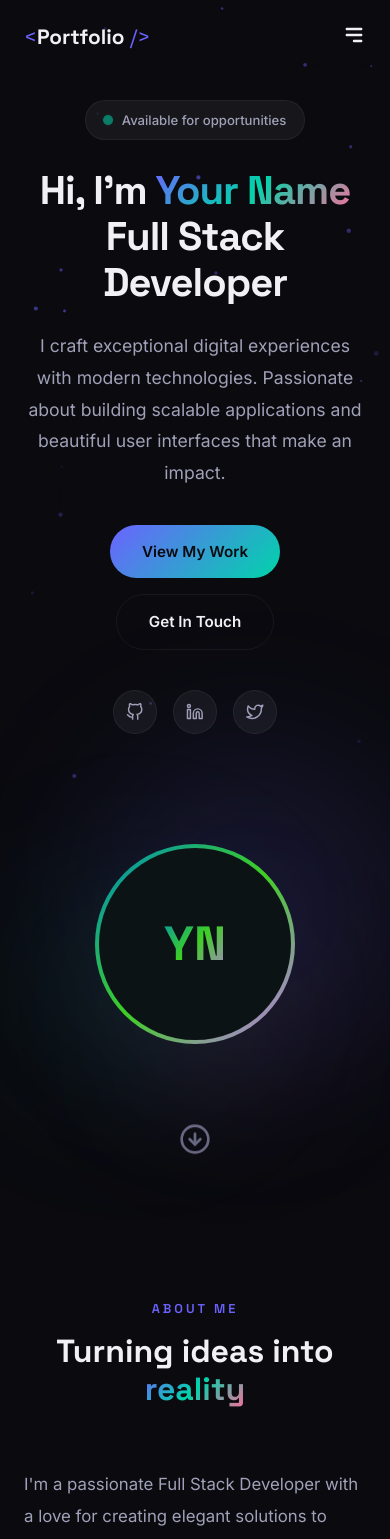
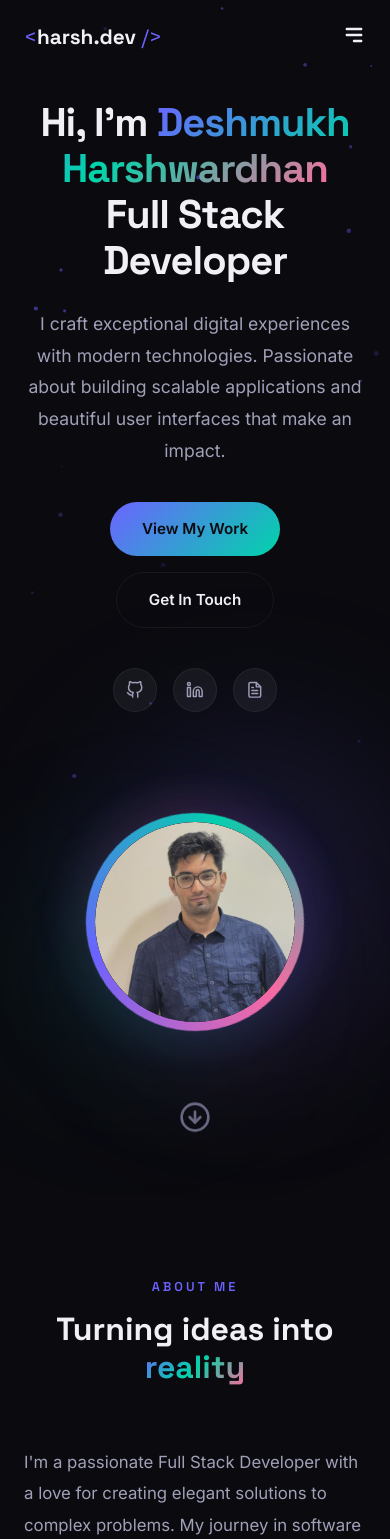
Before and after one commit to Harshwardhan-Deshmukh03/test_portfolio, a React (Vite) app: page / in a window 390 px wide. Shown: the top 1539 px of the page. Built offline with nearby package versions, Linux system fonts and the light colour scheme.

Commit message:
resume & pic fix

```diff
--- a/index.html
+++ b/index.html
@@ -4,10 +4,10 @@
     <meta charset="UTF-8" />
     <link rel="icon" type="image/svg+xml" href="/favicon.svg" />
     <meta name="viewport" content="width=device-width, initial-scale=1.0" />
-    <meta name="description" content="Portfolio of a Full Stack Developer — showcasing projects, skills, and experience in modern web development." />
+    <meta name="description" content="Portfolio of Harshwardhan Deshmukh — Full Stack Developer showcasing projects, skills, and experience in modern web development." />
     <meta name="theme-color" content="#0a0a0f" />
-    <meta name="author" content="Your Name" />
-    <title>Your Name | Full Stack Developer Portfolio</title>
+    <meta name="author" content="Harshwardhan Deshmukh" />
+    <title>Deshmukh Harshwardhan</title>
   </head>
   <body>
     <div id="root"></div>
--- a/src/components/Contact/Contact.css
+++ b/src/components/Contact/Contact.css
@@ -89,6 +89,7 @@ a.contact__info-value:hover {
   color: var(--text-secondary);
   font-size: 1.1rem;
   transition: var(--transition-fast);
+  cursor: pointer;
 }
 
 .contact__social-link:hover {
--- a/src/components/Contact/Contact.jsx
+++ b/src/components/Contact/Contact.jsx
@@ -1,18 +1,13 @@
 import { useState } from 'react';
 import { motion } from 'framer-motion';
-import { FiMail, FiMapPin, FiPhone, FiSend, FiGithub, FiLinkedin, FiTwitter } from 'react-icons/fi';
+import { FiMail, FiMapPin, FiPhone, FiSend, FiGithub, FiLinkedin, FiFileText } from 'react-icons/fi';
+import ResumeModal from '../ResumeModal/ResumeModal';
 import './Contact.css';
 
 const contactInfo = [
-  { icon: <FiMail />, label: 'Email', value: 'hello@yourname.com', href: 'mailto:hello@yourname.com' },
-  { icon: <FiMapPin />, label: 'Location', value: 'San Francisco, CA', href: null },
-  { icon: <FiPhone />, label: 'Phone', value: '+1 (555) 123-4567', href: 'tel:+15551234567' },
-];
-
-const socialLinks = [
-  { icon: <FiGithub />, href: 'https://github.com', label: 'GitHub' },
-  { icon: <FiLinkedin />, href: 'https://linkedin.com', label: 'LinkedIn' },
-  { icon: <FiTwitter />, href: 'https://twitter.com', label: 'Twitter' },
+  { icon: <FiMail />, label: 'Email', value: 'harshwardhanrdd@gmail.com', href: 'mailto:harshwardhanrdd@gmail.com' },
+  { icon: <FiMapPin />, label: 'Location', value: 'Bengaluru, KA, IND', href: null },
+  { icon: <FiPhone />, label: 'Phone', value: '+(91) 7387058440', href: 'tel:+917387058440' },
 ];
 
 const Contact = () => {
@@ -23,6 +18,7 @@ const Contact = () => {
     message: '',
   });
   const [submitted, setSubmitted] = useState(false);
+  const [resumeOpen, setResumeOpen] = useState(false);
 
   const handleChange = (e) => {
     setFormData({ ...formData, [e.target.name]: e.target.value });
@@ -94,18 +90,19 @@ const Contact = () => {
             </div>
 
             <div className="contact__socials">
-              {socialLinks.map((social, i) => (
-                <a
-                  key={i}
-                  href={social.href}
-                  target="_blank"
-                  rel="noreferrer"
-                  className="contact__social-link"
-                  aria-label={social.label}
-                >
-                  {social.icon}
-                </a>
-              ))}
+              <a href="https://github.com" target="_blank" rel="noreferrer" className="contact__social-link" aria-label="GitHub">
+                <FiGithub />
+              </a>
+              <a href="https://linkedin.com" target="_blank" rel="noreferrer" className="contact__social-link" aria-label="LinkedIn">
+                <FiLinkedin />
+              </a>
+              <button
+                className="contact__social-link"
+                onClick={() => setResumeOpen(true)}
+                aria-label="Resume"
+              >
+                <FiFileText />
+              </button>
             </div>
           </motion.div>
 
@@ -184,6 +181,8 @@ const Contact = () => {
           </motion.form>
         </div>
       </div>
+
+      <ResumeModal isOpen={resumeOpen} onClose={() => setResumeOpen(false)} />
     </section>
   );
 };
--- a/src/components/Footer/Footer.css
+++ b/src/components/Footer/Footer.css
@@ -65,6 +65,7 @@
   color: var(--text-secondary);
   font-size: 1rem;
   transition: var(--transition-fast);
+  cursor: pointer;
 }
 
 .footer__social-link:hover {
@@ -82,10 +83,8 @@
 
 .footer__bottom {
   display: flex;
-  justify-content: space-between;
+  justify-content: center;
   align-items: center;
-  flex-wrap: wrap;
-  gap: 12px;
 }
 
 .footer__copyright {
@@ -93,24 +92,7 @@
   color: var(--text-muted);
 }
 
-.footer__built {
-  display: flex;
-  align-items: center;
-  gap: 6px;
-  font-size: 0.82rem;
-  color: var(--text-muted);
-}
 
-.footer__heart {
-  color: var(--accent-tertiary);
-  font-size: 0.9rem;
-  animation: heartbeat 1.5s ease-in-out infinite;
-}
-
-@keyframes heartbeat {
-  0%, 100% { transform: scale(1); }
-  50% { transform: scale(1.2); }
-}
 
 @media (max-width: 768px) {
   .footer__top {
--- a/src/components/Footer/Footer.jsx
+++ b/src/components/Footer/Footer.jsx
@@ -1,5 +1,7 @@
+import { useState } from 'react';
 import { Link } from 'react-scroll';
-import { FiGithub, FiLinkedin, FiTwitter, FiHeart } from 'react-icons/fi';
+import { FiGithub, FiLinkedin, FiFileText } from 'react-icons/fi';
+import ResumeModal from '../ResumeModal/ResumeModal';
 import './Footer.css';
 
 const footerLinks = [
@@ -11,14 +13,9 @@ const footerLinks = [
   { to: 'contact', label: 'Contact' },
 ];
 
-const socialLinks = [
-  { icon: <FiGithub />, href: 'https://github.com', label: 'GitHub' },
-  { icon: <FiLinkedin />, href: 'https://linkedin.com', label: 'LinkedIn' },
-  { icon: <FiTwitter />, href: 'https://twitter.com', label: 'Twitter' },
-];
-
 const Footer = () => {
   const currentYear = new Date().getFullYear();
+  const [resumeOpen, setResumeOpen] = useState(false);
 
   return (
     <footer className="footer">
@@ -26,7 +23,7 @@ const Footer = () => {
         <div className="footer__top">
           <Link to="home" smooth duration={600} className="footer__logo">
             <span className="footer__logo-bracket">&lt;</span>
-            Portfolio
+            harsh.dev
             <span className="footer__logo-bracket"> /&gt;</span>
           </Link>
 
@@ -46,18 +43,19 @@ const Footer = () => {
           </nav>
 
           <div className="footer__socials">
-            {socialLinks.map((social, i) => (
-              <a
-                key={i}
-                href={social.href}
-                target="_blank"
-                rel="noreferrer"
-                className="footer__social-link"
-                aria-label={social.label}
-              >
-                {social.icon}
-              </a>
-            ))}
+            <a href="https://github.com" target="_blank" rel="noreferrer" className="footer__social-link" aria-label="GitHub">
+              <FiGithub />
+            </a>
+            <a href="https://linkedin.com" target="_blank" rel="noreferrer" className="footer__social-link" aria-label="LinkedIn">
+              <FiLinkedin />
+            </a>
+            <button
+              className="footer__social-link"
+              onClick={() => setResumeOpen(true)}
+              aria-label="Resume"
+            >
+              <FiFileText />
+            </button>
           </div>
         </div>
 
@@ -65,13 +63,12 @@ const Footer = () => {
 
         <div className="footer__bottom">
           <p className="footer__copyright">
-            &copy; {currentYear} Your Name. All rights reserved.
-          </p>
-          <p className="footer__built">
-            Built with <FiHeart className="footer__heart" /> using React
+            &copy; {currentYear} Harshwardhan Deshmukh.
           </p>
         </div>
       </div>
+
+      <ResumeModal isOpen={resumeOpen} onClose={() => setResumeOpen(false)} />
     </footer>
   );
 };
--- a/src/components/Hero/Hero.css
+++ b/src/components/Hero/Hero.css
@@ -11,33 +11,6 @@
   grid-template-columns: 1.2fr 0.8fr;
   align-items: center;
   gap: 60px;
-}
-
-.hero__badge {
-  display: inline-flex;
-  align-items: center;
-  gap: 10px;
-  padding: 8px 18px;
-  background: var(--bg-glass);
-  border: 1px solid var(--border-subtle);
-  border-radius: 50px;
-  font-size: 0.82rem;
-  font-weight: 500;
-  color: var(--text-secondary);
-  margin-bottom: 28px;
-}
-
-.hero__badge-dot {
-  width: 8px;
-  height: 8px;
-  border-radius: 50%;
-  background: var(--accent-secondary);
-  animation: pulse-dot 2s ease-in-out infinite;
-}
-
-@keyframes pulse-dot {
-  0%, 100% { opacity: 1; transform: scale(1); }
-  50% { opacity: 0.5; transform: scale(1.3); }
 }
 
 .hero__title {
@@ -112,6 +85,7 @@
   font-size: 1.1rem;
   color: var(--text-secondary);
   transition: var(--transition-fast);
+  cursor: pointer;
 }
 
 .hero__social-link:hover {
@@ -121,7 +95,7 @@
   transform: translateY(-3px);
 }
 
-/* Visual / Avatar side */
+/* ── Profile Picture with cool transitions ── */
 .hero__visual {
   position: relative;
   display: flex;
@@ -131,44 +105,109 @@
 }
 
 .hero__avatar-ring {
-  width: 280px;
-  height: 280px;
+  width: 290px;
+  height: 290px;
   border-radius: 50%;
-  background: var(--gradient-hero);
-  padding: 4px;
-  display: flex;
-  align-items: center;
-  justify-content: center;
   position: relative;
   z-index: 2;
-  animation: rotate-ring 8s linear infinite;
-}
-
-@keyframes rotate-ring {
-  0% { filter: hue-rotate(0deg); }
-  100% { filter: hue-rotate(360deg); }
-}
-
-.hero__avatar {
-  width: 100%;
-  height: 100%;
-  border-radius: 50%;
-  background: var(--bg-secondary);
   display: flex;
   align-items: center;
   justify-content: center;
 }
 
-.hero__avatar-text {
-  font-family: var(--font-display);
-  font-size: 4rem;
-  font-weight: 800;
-  background: var(--gradient-hero);
-  -webkit-background-clip: text;
-  -webkit-text-fill-color: transparent;
-  background-clip: text;
+/* Spinning gradient border ring */
+.hero__avatar-ring::before {
+  content: '';
+  position: absolute;
+  inset: -4px;
+  border-radius: 50%;
+  background: conic-gradient(
+    from 0deg,
+    #6c63ff,
+    #00d4aa,
+    #ff6b9d,
+    #6c63ff
+  );
+  animation: spin-ring 4s linear infinite;
+  z-index: -1;
 }
 
+/* Outer glow pulse */
+.hero__avatar-ring::after {
+  content: '';
+  position: absolute;
+  inset: -16px;
+  border-radius: 50%;
+  background: conic-gradient(
+    from 0deg,
+    rgba(108, 99, 255, 0.2),
+    rgba(0, 212, 170, 0.15),
+    rgba(255, 107, 157, 0.2),
+    rgba(108, 99, 255, 0.2)
+  );
+  animation: spin-ring 4s linear infinite reverse;
+  filter: blur(20px);
+  z-index: -2;
+  opacity: 0.6;
+}
+
+@keyframes spin-ring {
+  0% { transform: rotate(0deg); }
+  100% { transform: rotate(360deg); }
+}
+
+/* Floating glow behind the avatar */
+.hero__avatar-glow {
+  position: absolute;
+  width: 300px;
+  height: 300px;
+  border-radius: 50%;
+  background: radial-gradient(
+    circle,
+    rgba(108, 99, 255, 0.2) 0%,
+    transparent 70%
+  );
+  animation: pulse-glow 3s ease-in-out infinite;
+  z-index: -1;
+}
+
+@keyframes pulse-glow {
+  0%, 100% { transform: scale(1); opacity: 0.5; }
+  50% { transform: scale(1.15); opacity: 0.8; }
+}
+
+.hero__avatar {
+  width: 280px;
+  height: 280px;
+  border-radius: 50%;
+  overflow: hidden;
+  background: var(--bg-secondary);
+  display: flex;
+  align-items: center;
+  justify-content: center;
+  position: relative;
+  transition: transform 0.5s cubic-bezier(0.25, 0.46, 0.45, 0.94);
+}
+
+.hero__avatar:hover {
+  transform: scale(1.05);
+}
+
+.hero__avatar-img {
+  width: 100%;
+  height: 100%;
+  object-fit: cover;
+  border-radius: 50%;
+  transition: transform 0.5s cubic-bezier(0.25, 0.46, 0.45, 0.94),
+              filter 0.5s ease;
+}
+
+.hero__avatar:hover .hero__avatar-img {
+  transform: scale(1.08);
+  filter: brightness(1.1);
+}
+
+/* Orbs */
 .hero__orb {
   position: absolute;
   border-radius: 50%;
@@ -253,11 +292,12 @@
   }
 
   .hero__avatar-ring {
+    width: 210px;
+    height: 210px;
+  }
+
+  .hero__avatar {
     width: 200px;
     height: 200px;
   }
-
-  .hero__avatar-text {
-    font-size: 3rem;
-  }
 }
--- a/src/components/Hero/Hero.jsx
+++ b/src/components/Hero/Hero.jsx
@@ -1,30 +1,25 @@
+import { useState } from 'react';
 import { motion } from 'framer-motion';
-import { FiGithub, FiLinkedin, FiTwitter, FiArrowDownCircle } from 'react-icons/fi';
+import { FiGithub, FiLinkedin, FiFileText, FiArrowDownCircle } from 'react-icons/fi';
 import { Link } from 'react-scroll';
+import profilePic from '../../assets/profile.jpg';
+import ResumeModal from '../ResumeModal/ResumeModal';
 import './Hero.css';
 
 const Hero = () => {
+  const [resumeOpen, setResumeOpen] = useState(false);
+
   return (
     <section className="hero section" id="home">
       <div className="hero__container container">
         <div className="hero__content">
-          <motion.div
-            className="hero__badge"
-            initial={{ opacity: 0, y: 20 }}
-            animate={{ opacity: 1, y: 0 }}
-            transition={{ duration: 0.6, delay: 0.2 }}
-          >
-            <span className="hero__badge-dot" />
-            Available for opportunities
-          </motion.div>
-
           <motion.h1
             className="hero__title"
             initial={{ opacity: 0, y: 30 }}
             animate={{ opacity: 1, y: 0 }}
             transition={{ duration: 0.7, delay: 0.3 }}
           >
-            Hi, I&apos;m <span className="gradient-text">Your Name</span>
+            Hi, I&apos;m <span className="gradient-text">Deshmukh Harshwardhan</span>
             <br />
             Full Stack Developer
           </motion.h1>
@@ -66,9 +61,13 @@ const Hero = () => {
             <a href="https://linkedin.com" target="_blank" rel="noreferrer" className="hero__social-link" aria-label="LinkedIn">
               <FiLinkedin />
             </a>
-            <a href="https://twitter.com" target="_blank" rel="noreferrer" className="hero__social-link" aria-label="Twitter">
-              <FiTwitter />
-            </a>
+            <button
+              className="hero__social-link"
+              onClick={() => setResumeOpen(true)}
+              aria-label="Resume"
+            >
+              <FiFileText />
+            </button>
           </motion.div>
         </div>
 
@@ -82,8 +81,9 @@ const Hero = () => {
           <div className="hero__orb hero__orb--2" />
           <div className="hero__orb hero__orb--3" />
           <div className="hero__avatar-ring">
+            <div className="hero__avatar-glow" />
             <div className="hero__avatar">
-              <span className="hero__avatar-text">YN</span>
+              <img src={profilePic} alt="Harshwardhan Deshmukh" className="hero__avatar-img" />
             </div>
           </div>
         </motion.div>
@@ -99,6 +99,8 @@ const Hero = () => {
           <FiArrowDownCircle className="hero__scroll-icon" />
         </Link>
       </motion.div>
+
+      <ResumeModal isOpen={resumeOpen} onClose={() => setResumeOpen(false)} />
     </section>
   );
 };
--- a/src/components/Navbar/Navbar.jsx
+++ b/src/components/Navbar/Navbar.jsx
@@ -34,7 +34,7 @@ const Navbar = () => {
       <div className="navbar__container container">
         <Link to="home" smooth duration={600} className="navbar__logo">
           <span className="navbar__logo-bracket">&lt;</span>
-          Portfolio
+          harsh.dev
           <span className="navbar__logo-bracket"> /&gt;</span>
         </Link>
 
--- /dev/null
+++ b/src/components/ResumeModal/ResumeModal.css
@@ -0,0 +1,159 @@
+.resume-modal__overlay {
+  position: fixed;
+  top: 0;
+  left: 0;
+  right: 0;
+  bottom: 0;
+  background: rgba(0, 0, 0, 0.7);
+  backdrop-filter: blur(8px);
+  -webkit-backdrop-filter: blur(8px);
+  display: flex;
+  align-items: center;
+  justify-content: center;
+  z-index: 9999;
+  padding: 24px;
+}
+
+.resume-modal__content {
+  position: relative;
+  width: 100%;
+  max-width: 700px;
+  max-height: 90vh;
+  padding: 36px;
+  display: flex;
+  flex-direction: column;
+  gap: 24px;
+  background: var(--bg-secondary) !important;
+  border: 1px solid var(--border-accent) !important;
+  box-shadow: 0 20px 60px rgba(108, 99, 255, 0.2);
+}
+
+.resume-modal__content:hover {
+  transform: none !important;
+}
+
+.resume-modal__close {
+  position: absolute;
+  top: 16px;
+  right: 16px;
+  width: 36px;
+  height: 36px;
+  display: flex;
+  align-items: center;
+  justify-content: center;
+  border-radius: 50%;
+  background: var(--bg-glass);
+  border: 1px solid var(--border-subtle);
+  color: var(--text-secondary);
+  font-size: 1.1rem;
+  cursor: pointer;
+  transition: var(--transition-fast);
+}
+
+.resume-modal__close:hover {
+  color: var(--accent-tertiary);
+  border-color: var(--accent-tertiary);
+  background: rgba(255, 107, 157, 0.1);
+}
+
+.resume-modal__header {
+  text-align: center;
+}
+
+.resume-modal__icon-wrap {
+  width: 56px;
+  height: 56px;
+  margin: 0 auto 14px;
+  display: flex;
+  align-items: center;
+  justify-content: center;
+  border-radius: var(--radius-md);
+  background: var(--accent-glow);
+  color: var(--accent-primary);
+  font-size: 1.5rem;
+}
+
+.resume-modal__title {
+  font-family: var(--font-display);
+  font-size: 1.4rem;
+  font-weight: 700;
+  margin-bottom: 6px;
+}
+
+.resume-modal__subtitle {
+  font-size: 0.9rem;
+  color: var(--text-muted);
+}
+
+.resume-modal__preview {
+  flex: 1;
+  min-height: 0;
+  border-radius: var(--radius-md);
+  overflow: hidden;
+  border: 1px solid var(--border-subtle);
+  background: #1a1a25;
+}
+
+.resume-modal__iframe {
+  width: 100%;
+  height: 400px;
+  border: none;
+  background: #fff;
+}
+
+.resume-modal__actions {
+  display: flex;
+  gap: 12px;
+}
+
+.resume-modal__btn {
+  flex: 1;
+  display: inline-flex;
+  align-items: center;
+  justify-content: center;
+  gap: 8px;
+  padding: 13px 24px;
+  font-size: 0.92rem;
+  font-weight: 600;
+  font-family: var(--font-primary);
+  border-radius: 50px;
+  cursor: pointer;
+  transition: var(--transition-medium);
+  text-decoration: none;
+}
+
+.resume-modal__btn--primary {
+  background: var(--gradient-accent);
+  color: var(--bg-primary);
+  border: none;
+}
+
+.resume-modal__btn--primary:hover {
+  transform: translateY(-2px);
+  box-shadow: 0 6px 24px rgba(108, 99, 255, 0.4);
+}
+
+.resume-modal__btn--secondary {
+  background: transparent;
+  color: var(--text-secondary);
+  border: 1px solid var(--border-subtle);
+}
+
+.resume-modal__btn--secondary:hover {
+  border-color: var(--text-secondary);
+  color: var(--text-primary);
+}
+
+@media (max-width: 600px) {
+  .resume-modal__content {
+    padding: 24px;
+  }
+
+  .resume-modal__iframe {
+    height: 300px;
+  }
+
+  .resume-modal__actions {
+    flex-direction: column;
+  }
+}
--- /dev/null
+++ b/src/components/ResumeModal/ResumeModal.jsx
@@ -0,0 +1,84 @@
+import { useEffect } from 'react';
+import { motion, AnimatePresence } from 'framer-motion';
+import { FiX, FiDownload, FiFileText } from 'react-icons/fi';
+import './ResumeModal.css';
+
+const RESUME_URL = '/Harshwardhan_Deshmukh_resume.pdf';
+
+const ResumeModal = ({ isOpen, onClose }) => {
+  // Close on Escape key
+  useEffect(() => {
+    const handleEsc = (e) => {
+      if (e.key === 'Escape') onClose();
+    };
+    if (isOpen) {
+      document.addEventListener('keydown', handleEsc);
+      document.body.style.overflow = 'hidden';
+    }
+    return () => {
+      document.removeEventListener('keydown', handleEsc);
+      document.body.style.overflow = '';
+    };
+  }, [isOpen, onClose]);
+
+  return (
+    <AnimatePresence>
+      {isOpen && (
+        <motion.div
+          className="resume-modal__overlay"
+          initial={{ opacity: 0 }}
+          animate={{ opacity: 1 }}
+          exit={{ opacity: 0 }}
+          transition={{ duration: 0.25 }}
+          onClick={onClose}
+        >
+          <motion.div
+            className="resume-modal__content glass-card"
+            initial={{ opacity: 0, scale: 0.85, y: 40 }}
+            animate={{ opacity: 1, scale: 1, y: 0 }}
+            exit={{ opacity: 0, scale: 0.85, y: 40 }}
+            transition={{ duration: 0.3, ease: 'easeOut' }}
+            onClick={(e) => e.stopPropagation()}
+          >
+            <button className="resume-modal__close" onClick={onClose} aria-label="Close">
+              <FiX />
+            </button>
+
+            <div className="resume-modal__header">
+              <div className="resume-modal__icon-wrap">
+                <FiFileText />
+              </div>
+              <h3 className="resume-modal__title">My Resume</h3>
+              <p className="resume-modal__subtitle">
+                Harshwardhan Deshmukh — Full Stack Developer
+              </p>
+            </div>
+
+            <div className="resume-modal__preview">
+              <iframe
+                src={`${RESUME_URL}#toolbar=0`}
+                title="Resume Preview"
+                className="resume-modal__iframe"
+              />
+            </div>
+
+            <div className="resume-modal__actions">
+              <a
+                href={RESUME_URL}
+                download="Harshwardhan_Deshmukh_Resume.pdf"
+                className="resume-modal__btn resume-modal__btn--primary"
+              >
+                <FiDownload /> Download Resume
+              </a>
+              <button className="resume-modal__btn resume-modal__btn--secondary" onClick={onClose}>
+                Close
+              </button>
+            </div>
+          </motion.div>
+        </motion.div>
+      )}
+    </AnimatePresence>
+  );
+};
+
+export default ResumeModal;
--- a/src/components/Skills/Skills.css
+++ b/src/components/Skills/Skills.css
@@ -32,22 +32,37 @@
   gap: 12px;
   padding: 24px 16px;
   text-align: center;
+  --glow-color: var(--accent-primary);
 }
 
 .skills__item-icon {
   font-size: 2rem;
-  transition: var(--transition-fast);
+  transition: transform 0.4s cubic-bezier(0.25, 0.46, 0.45, 0.94),
+              filter 0.4s cubic-bezier(0.25, 0.46, 0.45, 0.94);
 }
 
-.skills__item:hover .skills__item-icon {
-  transform: scale(1.15);
-  filter: drop-shadow(0 0 12px currentColor);
+/* Active state (auto-cycle OR hover) */
+.skills__item--active {
+  background: var(--bg-glass-hover) !important;
+  border-color: var(--border-accent) !important;
+  box-shadow: 0 0 25px color-mix(in srgb, var(--glow-color) 20%, transparent);
+  transform: translateY(-4px) scale(1.03);
+}
+
+.skills__item--active .skills__item-icon {
+  transform: scale(1.2);
+  filter: drop-shadow(0 0 14px var(--glow-color));
+}
+
+.skills__item--active .skills__item-name {
+  color: var(--text-primary);
 }
 
 .skills__item-name {
   font-size: 0.88rem;
   font-weight: 600;
   color: var(--text-secondary);
+  transition: color 0.3s ease;
 }
 
 .skills__bar {
```
Also changed, not shown: src/components/Skills/Skills.jsx (+49 -4 lines), src/assets/profile.jpg (added), 1 other file (tests, documents, lock files or other folders).
